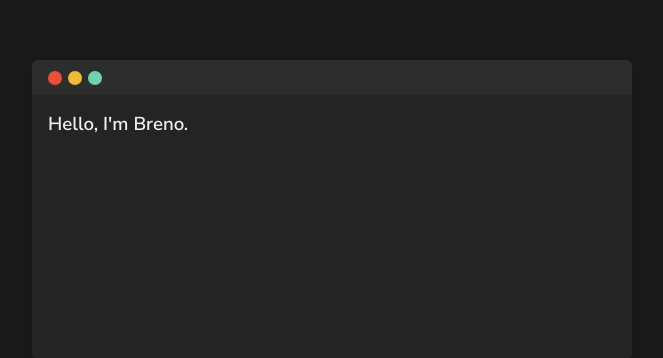
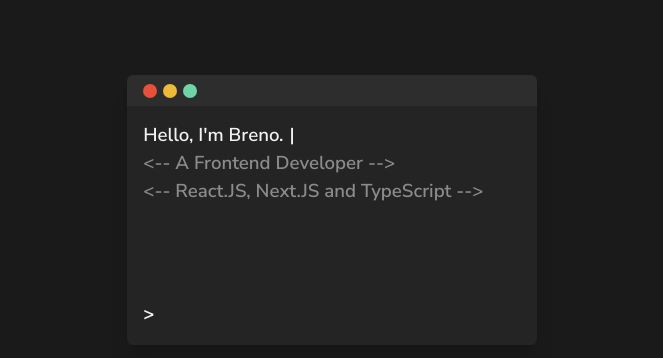
Before and after one commit to brenoliradev/desktop-portfolio, a Next.js app: page / in a window 1280 px wide. Shown: the part 190-548 px from the top of the page, without its empty margins (308-971 px from the left). Built offline with nearby package versions, Linux system fonts and the light colour scheme.

Commit message:
feat: basic card content

```diff
--- a/src/components/_SnapshotCard/SnapshotCard.tsx
+++ b/src/components/_SnapshotCard/SnapshotCard.tsx
@@ -8,9 +8,9 @@ interface SnapshotProps {
 }
 
 const SnapshotCard = ({
-  minWidth = '600px',
-  desirableWidth = '15vw',
-  maxWidth = '900px',
+  minWidth = '350px',
+  desirableWidth = '32vw',
+  maxWidth = '600px',
   content = <></>
 }: SnapshotProps) => {
   return (
@@ -18,14 +18,17 @@ const SnapshotCard = ({
       style={{
         width: `clamp(${minWidth}, ${desirableWidth}, ${maxWidth})`
       }}
-      className="flex h-[300px] flex-col rounded-md bg-secondary shadow-xl"
+      className="flex h-[200px] flex-col rounded-md bg-secondary shadow-xl sm:h-[270px]"
     >
       <div className="flex h-9 w-full items-center gap-1.5 rounded-t-md bg-[#ccc]/5 px-4">
         <div className="h-3.5 w-3.5 rounded-full bg-[#E7503B]"></div>
         <div className="h-3.5 w-3.5 rounded-full bg-[#ECBB38]"></div>
         <div className="h-3.5 w-3.5 rounded-full bg-[#6FD5A8]"></div>
       </div>
-      <div className="h-[270px] w-full rounded-b-md p-4">{content}</div>
+      <div className="flex h-[270px] w-full flex-col justify-between rounded-b-md p-4">
+        {content}
+        <p className="font-bold text-primary">&#62;</p>
+      </div>
     </div>
   )
 }
--- /dev/null
+++ b/src/components/_SnapshotCard/content/BasicContent.tsx
@@ -0,0 +1,40 @@
+import { memo } from 'react'
+
+interface BasicContentProps {
+  message?: string
+  commentMessage?: string | string[]
+  className?: string
+}
+
+const BasicContent = ({
+  className = '',
+  message = '',
+  commentMessage
+}: BasicContentProps) => {
+  return (
+    <div className={`${className}`}>
+      <p className="text-primary">
+        {message}
+        <span
+          className="ml-1.5"
+          style={{ animation: 'typing .85s ease-in-out infinite' }}
+        >
+          &#124;
+        </span>
+      </p>
+      {commentMessage && Array.isArray(commentMessage) ? (
+        commentMessage!.map((item: string, i: number) => (
+          <p key={i} className="text-primary opacity-50">
+            &#60;&#45;&#45; {item} &#45;&#45;&#62;
+          </p>
+        ))
+      ) : (
+        <p className="text-primary opacity-50">
+          &#60;&#45;&#45; {commentMessage} &#45;&#45;&#62;
+        </p>
+      )}
+    </div>
+  )
+}
+
+export default memo(BasicContent)
--- a/src/components/_SnapshotCard/content/IntroContent.tsx
+++ /dev/null
@@ -1,14 +0,0 @@
-interface BasicContentProps {
-  message?: string
-  className?: string
-}
-
-const BasicContent = ({ className = '', message = '' }: BasicContentProps) => {
-  return (
-    <div className={`${className}`}>
-      <p className="text-[#f2f2f2]">{message}</p>
-    </div>
-  )
-}
-
-export default BasicContent
--- a/src/components/_SnapshotCard/content/index.tsx
+++ b/src/components/_SnapshotCard/content/index.tsx
@@ -1,3 +1,3 @@
-import BasicContent from './IntroContent'
+import BasicContent from './BasicContent'
 
 export { BasicContent }
--- a/src/pages/_app.tsx
+++ b/src/pages/_app.tsx
@@ -2,6 +2,7 @@ import '@fontsource/nunito-sans/600.css'
 import '@fontsource/nunito-sans/700.css'
 import '@fontsource/nunito-sans/800.css'
 import '../styles/global.css'
+import '../styles/keyframes.css'
 import '../styles/typography.css'
 
 import { AppProps } from 'next/app'
--- a/src/pages/index.tsx
+++ b/src/pages/index.tsx
@@ -7,14 +7,22 @@ const Index = () => {
     <Main
       meta={
         <Meta
-          title="My Portfolio"
-          description="A Frontend portfolio using Parallax effect."
+          title="Breno Lira - Frontend"
+          description="Breno Lira portfolio using Parallax effect."
         />
       }
     >
       <div className="container flex h-screen w-screen items-center justify-center">
         <SnapshotCard
-          content={<BasicContent message={`Hello, I'm Breno.`} />}
+          content={
+            <BasicContent
+              message={`Hello, I'm Breno.`}
+              commentMessage={[
+                'A Frontend Developer',
+                'React.JS, Next.JS and TypeScript'
+              ]}
+            />
+          }
         />
       </div>
     </Main>
--- a/src/styles/global.css
+++ b/src/styles/global.css
@@ -22,7 +22,7 @@
   --bg-primary: #1a1a1a;
   --bg-secondary: #242424;
 
-  --text-primary: #bfbfbf;
+  --text-primary: #f2f2f2;
   --text-secondary: #8c8c8c;
 }
 
--- /dev/null
+++ b/src/styles/keyframes.css
@@ -0,0 +1,10 @@
+@keyframes typing {
+  0%, 100% {
+    opacity: 100;
+  }
+
+  50% {
+    opacity: 0;
+  }
+
+}
```
Also changed, not shown: 1 other file (tests, documents, lock files or other folders).
